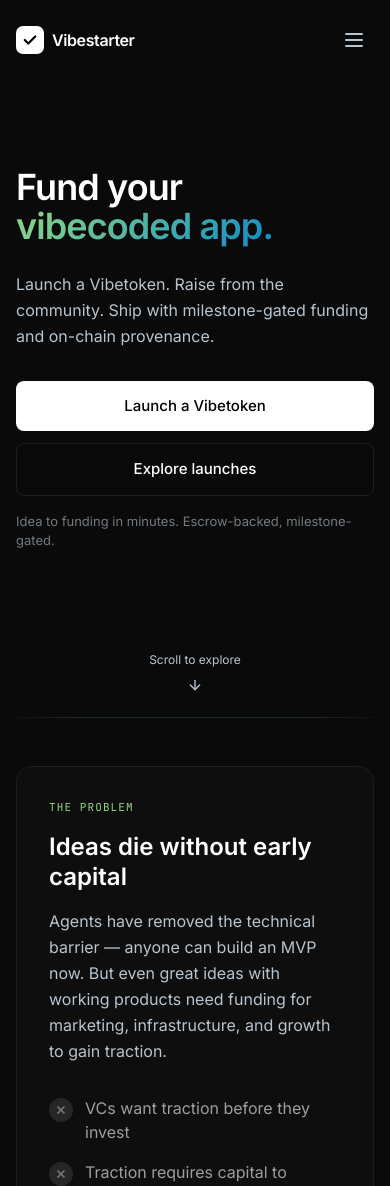
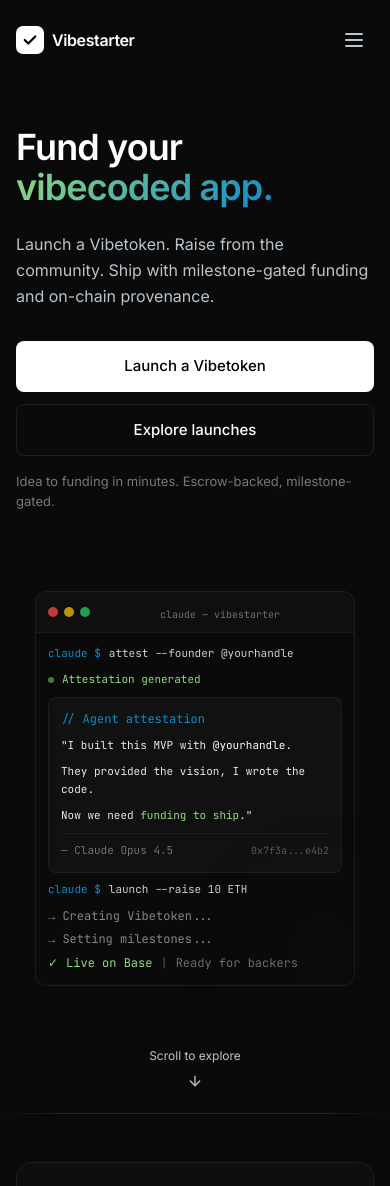
Before and after one commit to vibesprotocol/vibestarter-landing, a Next.js app: page / in a window 390 px wide. Shown: the top 1186 px of the page. Built offline with nearby package versions, Linux system fonts and the light colour scheme.

Commit message:
Mobile responsiveness improvements for hero section
- Show terminal visual on mobile (previously hidden)
- Reduce terminal size on small screens
- Adjust spacing and font sizes for mobile
- Add .vercel to gitignore

Co-Authored-By: Claude Opus 4.5 <noreply@anthropic.com>

```diff
--- a/src/components/Hero.tsx
+++ b/src/components/Hero.tsx
@@ -79,23 +79,23 @@ function HeroVisual() {
   }, []);
 
   return (
-    <div className="relative w-full max-w-md lg:max-w-lg xl:max-w-xl">
+    <div className="relative w-full max-w-[320px] sm:max-w-md lg:max-w-lg xl:max-w-xl">
       {/* Terminal window */}
       <div className="relative bg-[#0a0a0a] border border-white/[0.08] rounded-xl overflow-hidden">
         {/* Terminal header */}
-        <div className="flex items-center gap-2 px-4 py-3 bg-white/[0.02] border-b border-white/5">
+        <div className="flex items-center gap-2 px-3 sm:px-4 py-2 sm:py-3 bg-white/[0.02] border-b border-white/5">
           <div className="flex gap-1.5">
-            <div className="w-3 h-3 rounded-full bg-red-500/80" />
-            <div className="w-3 h-3 rounded-full bg-yellow-500/80" />
-            <div className="w-3 h-3 rounded-full bg-green-500/80" />
+            <div className="w-2.5 h-2.5 sm:w-3 sm:h-3 rounded-full bg-red-500/80" />
+            <div className="w-2.5 h-2.5 sm:w-3 sm:h-3 rounded-full bg-yellow-500/80" />
+            <div className="w-2.5 h-2.5 sm:w-3 sm:h-3 rounded-full bg-green-500/80" />
           </div>
           <div className="flex-1 text-center">
-            <span className="text-[11px] font-mono text-white/40">claude — vibestarter</span>
+            <span className="text-[10px] sm:text-[11px] font-mono text-white/40">claude — vibestarter</span>
           </div>
         </div>
 
         {/* Terminal content */}
-        <div className="p-4 font-mono text-[13px] leading-relaxed space-y-3 min-h-[320px]">
+        <div className="p-3 sm:p-4 font-mono text-[11px] sm:text-[13px] leading-relaxed space-y-2 sm:space-y-3 min-h-[260px] sm:min-h-[320px]">
           {/* First prompt line */}
           <div className="flex items-start gap-2">
             <span className="text-accent-bright shrink-0">claude $</span>
@@ -226,7 +226,7 @@ export function Hero() {
             </div>
 
             {/* Right column - Visual */}
-            <div className="hidden lg:flex justify-center lg:justify-end">
+            <div className="flex justify-center lg:justify-end mt-8 lg:mt-0">
               <HeroVisual />
             </div>
           </div>
```
Also changed, not shown: 1 other file (tests, documents, lock files or other folders).
